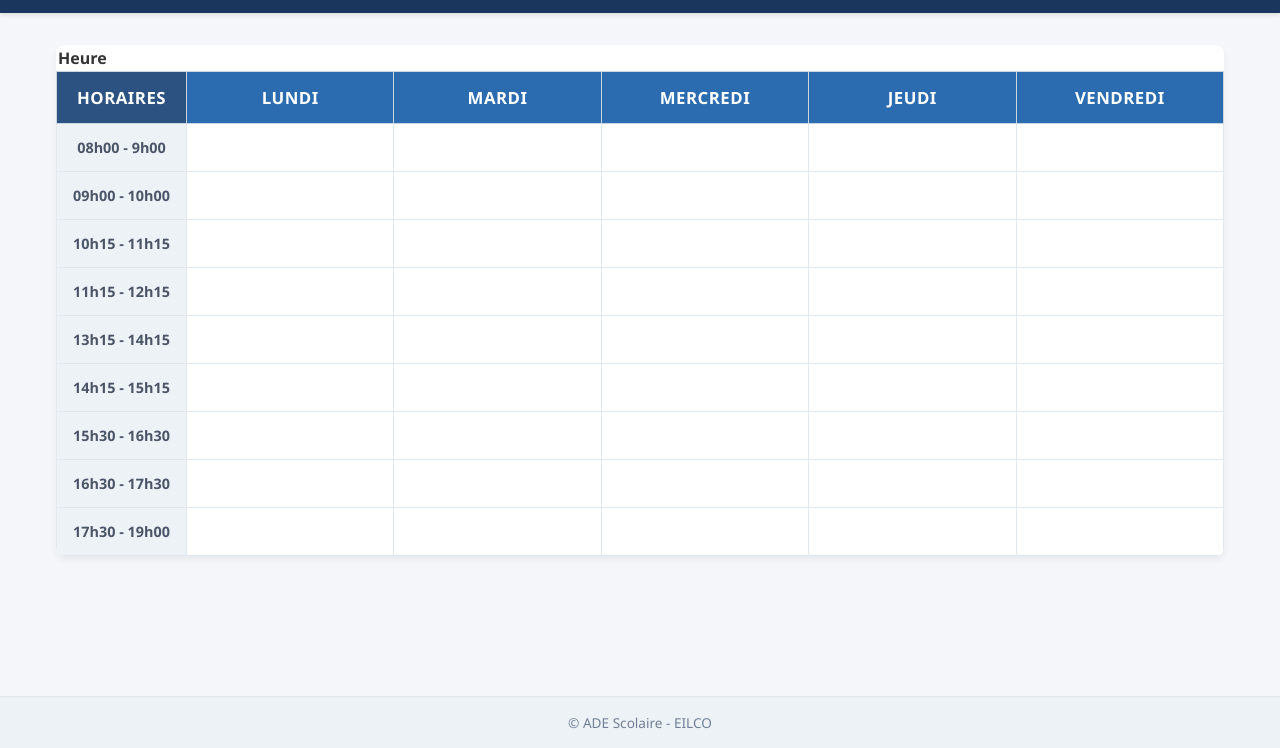
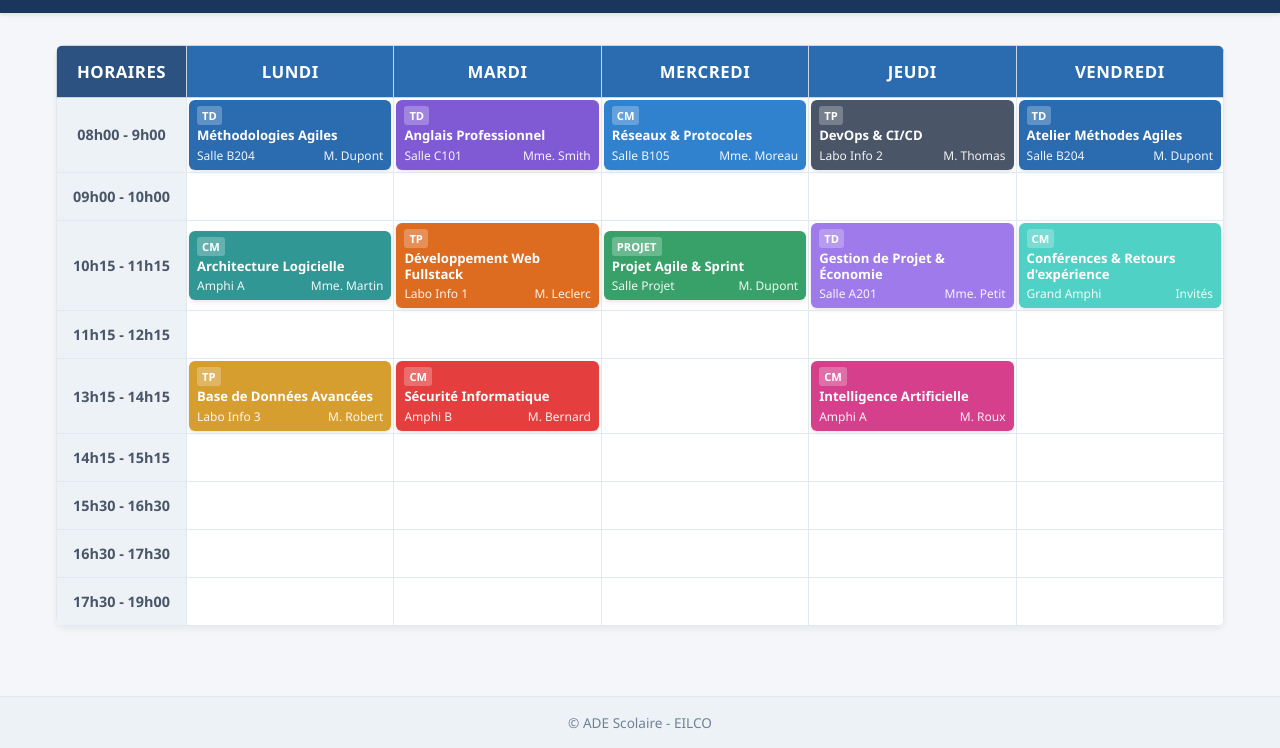
Before and after one commit to akisch01/ADE_SCOLAIRE, a plain HTML site: page index.html in a window 1280 px wide. Shown: the part 52-800 px from the top of the page. Drawn offline with Linux system fonts and the light colour scheme.

Commit message:
feat: Créer la base de données des cours

```diff
--- /dev/null
+++ b/cours.json
@@ -0,0 +1,158 @@
+[
+  {
+    "id": 1,
+    "matiere": "Méthodologies Agiles",
+    "enseignant": "M. Dupont",
+    "salle": "Salle B204",
+    "jour": "Lundi",
+    "heureDebut": "08h00",
+    "heureFin": "10h00",
+    "type": "TD",
+    "groupe": "ING2-S7",
+    "couleur": "#2b6cb0"
+  },
+  {
+    "id": 2,
+    "matiere": "Architecture Logicielle",
+    "enseignant": "Mme. Martin",
+    "salle": "Amphi A",
+    "jour": "Lundi",
+    "heureDebut": "10h15",
+    "heureFin": "12h15",
+    "type": "CM",
+    "groupe": "ING2-S7",
+    "couleur": "#319795"
+  },
+  {
+    "id": 3,
+    "matiere": "Base de Données Avancées",
+    "enseignant": "M. Robert",
+    "salle": "Labo Info 3",
+    "jour": "Lundi",
+    "heureDebut": "13h15",
+    "heureFin": "15h15",
+    "type": "TP",
+    "groupe": "ING2-S7",
+    "couleur": "#d69e2e"
+  },
+  {
+    "id": 4,
+    "matiere": "Anglais Professionnel",
+    "enseignant": "Mme. Smith",
+    "salle": "Salle C101",
+    "jour": "Mardi",
+    "heureDebut": "08h00",
+    "heureFin": "10h00",
+    "type": "TD",
+    "groupe": "ING2-S7",
+    "couleur": "#805ad5"
+  },
+  {
+    "id": 5,
+    "matiere": "Développement Web Fullstack",
+    "enseignant": "M. Leclerc",
+    "salle": "Labo Info 1",
+    "jour": "Mardi",
+    "heureDebut": "10h15",
+    "heureFin": "12h15",
+    "type": "TP",
+    "groupe": "ING2-S7",
+    "couleur": "#dd6b20"
+  },
+  {
+    "id": 6,
+    "matiere": "Sécurité Informatique",
+    "enseignant": "M. Bernard",
+    "salle": "Amphi B",
+    "jour": "Mardi",
+    "heureDebut": "13h15",
+    "heureFin": "15h15",
+    "type": "CM",
+    "groupe": "ING2-S7",
+    "couleur": "#e53e3e"
+  },
+  {
+    "id": 7,
+    "matiere": "Réseaux & Protocoles",
+    "enseignant": "Mme. Moreau",
+    "salle": "Salle B105",
+    "jour": "Mercredi",
+    "heureDebut": "08h00",
+    "heureFin": "10h00",
+    "type": "CM",
+    "groupe": "ING2-S7",
+    "couleur": "#3182ce"
+  },
+  {
+    "id": 8,
+    "matiere": "Projet Agile & Sprint",
+    "enseignant": "M. Dupont",
+    "salle": "Salle Projet",
+    "jour": "Mercredi",
+    "heureDebut": "10h15",
+    "heureFin": "12h15",
+    "type": "Projet",
+    "groupe": "ING2-S7",
+    "couleur": "#38a169"
+  },
+  {
+    "id": 9,
+    "matiere": "DevOps & CI/CD",
+    "enseignant": "M. Thomas",
+    "salle": "Labo Info 2",
+    "jour": "Jeudi",
+    "heureDebut": "08h00",
+    "heureFin": "10h00",
+    "type": "TP",
+    "groupe": "ING2-S7",
+    "couleur": "#4a5568"
+  },
+  {
+    "id": 10,
+    "matiere": "Gestion de Projet & Économie",
+    "enseignant": "Mme. Petit",
+    "salle": "Salle A201",
+    "jour": "Jeudi",
+    "heureDebut": "10h15",
+    "heureFin": "12h15",
+    "type": "TD",
+    "groupe": "ING2-S7",
+    "couleur": "#9f7aea"
+  },
+  {
+    "id": 11,
+    "matiere": "Intelligence Artificielle",
+    "enseignant": "M. Roux",
+    "salle": "Amphi A",
+    "jour": "Jeudi",
+    "heureDebut": "13h15",
+    "heureFin": "15h15",
+    "type": "CM",
+    "groupe": "ING2-S7",
+    "couleur": "#d53f8c"
+  },
+  {
+    "id": 12,
+    "matiere": "Atelier Méthodes Agiles",
+    "enseignant": "M. Dupont",
+    "salle": "Salle B204",
+    "jour": "Vendredi",
+    "heureDebut": "08h00",
+    "heureFin": "10h00",
+    "type": "TD",
+    "groupe": "ING2-S7",
+    "couleur": "#2b6cb0"
+  },
+  {
+    "id": 13,
+    "matiere": "Conférences & Retours d'expérience",
+    "enseignant": "Invités",
+    "salle": "Grand Amphi",
+    "jour": "Vendredi",
+    "heureDebut": "10h15",
+    "heureFin": "12h15",
+    "type": "CM",
+    "groupe": "ING2-S7",
+    "couleur": "#4fd1c5"
+  }
+]
--- a/index.html
+++ b/index.html
@@ -18,10 +18,6 @@
 
         <main>
             <div class="calendrier">
-                <table>
-                    <thead>
-                        <tr>
-                            <th>Heure</th>
                 <table class="timetable">
                     <thead>
                         <tr>
--- a/script.js
+++ b/script.js
@@ -0,0 +1,330 @@
+/**
+ * Gestion de la base de données des cours (LocalStorage + cours.json)
+ * Projet : ADE Scolaire - EILCO
+ */
+
+const STORAGE_KEY = 'ade_cours_db';
+
+// Données par défaut au cas où le chargement fetch('cours.json') échoue ou est exécuté via le protocole file://
+const COURS_DEFAUT = [
+    {
+        id: 1,
+        matiere: "Méthodologies Agiles",
+        enseignant: "M. Dupont",
+        salle: "Salle B204",
+        jour: "Lundi",
+        heureDebut: "08h00",
+        heureFin: "10h00",
+        type: "TD",
+        groupe: "ING2-S7",
+        couleur: "#2b6cb0"
+    },
+    {
+        id: 2,
+        matiere: "Architecture Logicielle",
+        enseignant: "Mme. Martin",
+        salle: "Amphi A",
+        jour: "Lundi",
+        heureDebut: "10h15",
+        heureFin: "12h15",
+        type: "CM",
+        groupe: "ING2-S7",
+        couleur: "#319795"
+    },
+    {
+        id: 3,
+        matiere: "Base de Données Avancées",
+        enseignant: "M. Robert",
+        salle: "Labo Info 3",
+        jour: "Lundi",
+        heureDebut: "13h15",
+        heureFin: "15h15",
+        type: "TP",
+        groupe: "ING2-S7",
+        couleur: "#d69e2e"
+    },
+    {
+        id: 4,
+        matiere: "Anglais Professionnel",
+        enseignant: "Mme. Smith",
+        salle: "Salle C101",
+        jour: "Mardi",
+        heureDebut: "08h00",
+        heureFin: "10h00",
+        type: "TD",
+        groupe: "ING2-S7",
+        couleur: "#805ad5"
+    },
+    {
+        id: 5,
+        matiere: "Développement Web Fullstack",
+        enseignant: "M. Leclerc",
+        salle: "Labo Info 1",
+        jour: "Mardi",
+        heureDebut: "10h15",
+        heureFin: "12h15",
+        type: "TP",
+        groupe: "ING2-S7",
+        couleur: "#dd6b20"
+    },
+    {
+        id: 6,
+        matiere: "Sécurité Informatique",
+        enseignant: "M. Bernard",
+        salle: "Amphi B",
+        jour: "Mardi",
+        heureDebut: "13h15",
+        heureFin: "15h15",
+        type: "CM",
+        groupe: "ING2-S7",
+        couleur: "#e53e3e"
+    },
+    {
+        id: 7,
+        matiere: "Réseaux & Protocoles",
+        enseignant: "Mme. Moreau",
+        salle: "Salle B105",
+        jour: "Mercredi",
+        heureDebut: "08h00",
+        heureFin: "10h00",
+        type: "CM",
+        groupe: "ING2-S7",
+        couleur: "#3182ce"
+    },
+    {
+        id: 8,
+        matiere: "Projet Agile & Sprint",
+        enseignant: "M. Dupont",
+        salle: "Salle Projet",
+        jour: "Mercredi",
+        heureDebut: "10h15",
+        heureFin: "12h15",
+        type: "Projet",
+        groupe: "ING2-S7",
+        couleur: "#38a169"
+    },
+    {
+        id: 9,
+        matiere: "DevOps & CI/CD",
+        enseignant: "M. Thomas",
+        salle: "Labo Info 2",
+        jour: "Jeudi",
+        heureDebut: "08h00",
+        heureFin: "10h00",
+        type: "TP",
+        groupe: "ING2-S7",
+        couleur: "#4a5568"
+    },
+    {
+        id: 10,
+        matiere: "Gestion de Projet",
+        enseignant: "Mme. Petit",
+        salle: "Salle A201",
+        jour: "Jeudi",
+        heureDebut: "10h15",
+        heureFin: "12h15",
+        type: "TD",
+        groupe: "ING2-S7",
+        couleur: "#9f7aea"
+    },
+    {
+        id: 11,
+        matiere: "Intelligence Artificielle",
+        enseignant: "M. Roux",
+        salle: "Amphi A",
+        jour: "Jeudi",
+        heureDebut: "13h15",
+        heureFin: "15h15",
+        type: "CM",
+        groupe: "ING2-S7",
+        couleur: "#d53f8c"
+    },
+    {
+        id: 12,
+        matiere: "Atelier Méthodes Agiles",
+        enseignant: "M. Dupont",
+        salle: "Salle B204",
+        jour: "Vendredi",
+        heureDebut: "08h00",
+        heureFin: "10h00",
+        type: "TD",
+        groupe: "ING2-S7",
+        couleur: "#2b6cb0"
+    },
+    {
+        id: 13,
+        matiere: "Conférences & Retours d'exp",
+        enseignant: "Intervenants",
+        salle: "Grand Amphi",
+        jour: "Vendredi",
+        heureDebut: "10h15",
+        heureFin: "12h15",
+        type: "CM",
+        groupe: "ING2-S7",
+        couleur: "#4fd1c5"
+    }
+];
+
+/**
+ * Initialise la base de données dans le LocalStorage
+ */
+async function initialiserBaseDeDonnees() {
+    const dataExistante = localStorage.getItem(STORAGE_KEY);
+
+    if (!dataExistante) {
+        try {
+            const reponse = await fetch('cours.json');
+            if (!reponse.ok) throw new Error("Erreur réseau");
+            const cours = await reponse.json();
+            sauvegarderTousLesCours(cours);
+            console.log("BD initialisée depuis cours.json :", cours);
+        } catch (error) {
+            console.warn("Chargement direct du JSON impossible (ex: protocole file://), utilisation des données de secours.");
+            sauvegarderTousLesCours(COURS_DEFAUT);
+        }
+    } else {
+        console.log("BD chargée depuis le LocalStorage.");
+    }
+}
+
+/**
+ * Récupère tous les cours stockés dans le LocalStorage
+ * @returns {Array} Liste des cours
+ */
+function getTousLesCours() {
+    const data = localStorage.getItem(STORAGE_KEY);
+    return data ? JSON.parse(data) : [];
+}
+
+/**
+ * Sauvegarde la liste complète des cours dans le LocalStorage
+ * @param {Array} cours
+ */
+function sauvegarderTousLesCours(cours) {
+    localStorage.setItem(STORAGE_KEY, JSON.stringify(cours));
+}
+
+/**
+ * Récupère un cours par son ID
+ * @param {number} id
+ * @returns {Object|null}
+ */
+function getCoursParId(id) {
+    const cours = getTousLesCours();
+    return cours.find(c => c.id === Number(id)) || null;
+}
+
+/**
+ * Ajoute un nouveau cours dans la base
+ * @param {Object} nouveauCours
+ */
+function ajouterCours(nouveauCours) {
+    const cours = getTousLesCours();
+    nouveauCours.id = nouveauCours.id || Date.now();
+    cours.push(nouveauCours);
+    sauvegarderTousLesCours(cours);
+    afficherEmploiDuTemps();
+    return nouveauCours;
+}
+
+/**
+ * Met à jour un cours existant
+ * @param {number} id
+ * @param {Object} donneesModifiees
+ */
+function modifierCours(id, donneesModifiees) {
+    let cours = getTousLesCours();
+    const index = cours.findIndex(c => c.id === Number(id));
+    if (index !== -1) {
+        cours[index] = { ...cours[index], ...donneesModifiees };
+        sauvegarderTousLesCours(cours);
+        afficherEmploiDuTemps();
+        return cours[index];
+    }
+    return null;
+}
+
+/**
+ * Supprime un cours par son ID
+ * @param {number} id
+ */
+function supprimerCours(id) {
+    let cours = getTousLesCours();
+    cours = cours.filter(c => c.id !== Number(id));
+    sauvegarderTousLesCours(cours);
+    afficherEmploiDuTemps();
+}
+
+/**
+ * Réinitialise la base de données avec les données par défaut
+ */
+function reinitialiserBaseDeDonnees() {
+    localStorage.removeItem(STORAGE_KEY);
+    sauvegarderTousLesCours(COURS_DEFAUT);
+    afficherEmploiDuTemps();
+}
+
+/**
+ * Affiche dynamiquement les cours dans le tableau de l'emploi du temps
+ */
+function afficherEmploiDuTemps() {
+    const tbody = document.getElementById('calendar-body');
+    if (!tbody) return;
+
+    // Vider les cellules du tableau sauf la colonne des heures
+    const rows = tbody.querySelectorAll('tr');
+    rows.forEach(row => {
+        const cells = row.querySelectorAll('td');
+        for (let i = 1; i < cells.length; i++) {
+            cells[i].innerHTML = '';
+        }
+    });
+
+    const mappingJours = {
+        "Lundi": 1,
+        "Mardi": 2,
+        "Mercredi": 3,
+        "Jeudi": 4,
+        "Vendredi": 5
+    };
+
+    const listeCours = getTousLesCours();
+
+    rows.forEach(row => {
+        const heureCell = row.querySelector('.hour-cell');
+        if (!heureCell) return;
+        const horaireTexte = heureCell.textContent.trim(); // ex: "08h00 - 9h00"
+
+        listeCours.forEach(cours => {
+            const jourIndex = mappingJours[cours.jour];
+            if (!jourIndex) return;
+
+            // Vérifie si le créneau correspond
+            if (horaireTexte.startsWith(cours.heureDebut)) {
+                const targetCell = row.children[jourIndex];
+                if (targetCell) {
+                    const card = document.createElement('div');
+                    card.className = 'cours-card';
+                    if (cours.couleur) {
+                        card.style.backgroundColor = cours.couleur;
+                    }
+                    card.innerHTML = `
+                        <span class="cours-badge">${cours.type || 'COURS'}</span>
+                        <div class="cours-matiere">${cours.matiere}</div>
+                        <div class="cours-infos">
+                            <span>${cours.salle || ''}</span>
+                            <span>${cours.enseignant || ''}</span>
+                        </div>
+                    `;
+                    targetCell.appendChild(card);
+                }
+            }
+        });
+    });
+}
+
+// Initialisation au chargement de la page
+document.addEventListener('DOMContentLoaded', async () => {
+    await initialiserBaseDeDonnees();
+    afficherEmploiDuTemps();
+});
--- a/style.css
+++ b/style.css
@@ -109,3 +109,48 @@ footer {
     color: #718096;
     border-top: 1px solid #e2e8f0;
 }
+
+/* Styles des cartes de cours */
+.cours-card {
+    background-color: #2b6cb0;
+    color: #ffffff;
+    padding: 6px 8px;
+    border-radius: 6px;
+    font-size: 0.8rem;
+    text-align: left;
+    margin: 2px;
+    box-shadow: 0 2px 4px rgba(0, 0, 0, 0.1);
+    display: flex;
+    flex-direction: column;
+    gap: 3px;
+    transition: transform 0.15s ease, box-shadow 0.15s ease;
+}
+
+.cours-card:hover {
+    transform: translateY(-2px);
+    box-shadow: 0 4px 8px rgba(0, 0, 0, 0.15);
+}
+
+.cours-badge {
+    display: inline-block;
+    font-size: 0.7rem;
+    font-weight: 700;
+    padding: 2px 5px;
+    border-radius: 3px;
+    background: rgba(255, 255, 255, 0.25);
+    width: fit-content;
+    text-transform: uppercase;
+}
+
+.cours-matiere {
+    font-weight: 600;
+    font-size: 0.82rem;
+    line-height: 1.2;
+}
+
+.cours-infos {
+    font-size: 0.75rem;
+    opacity: 0.92;
+    display: flex;
+    justify-content: space-between;
+}
```
